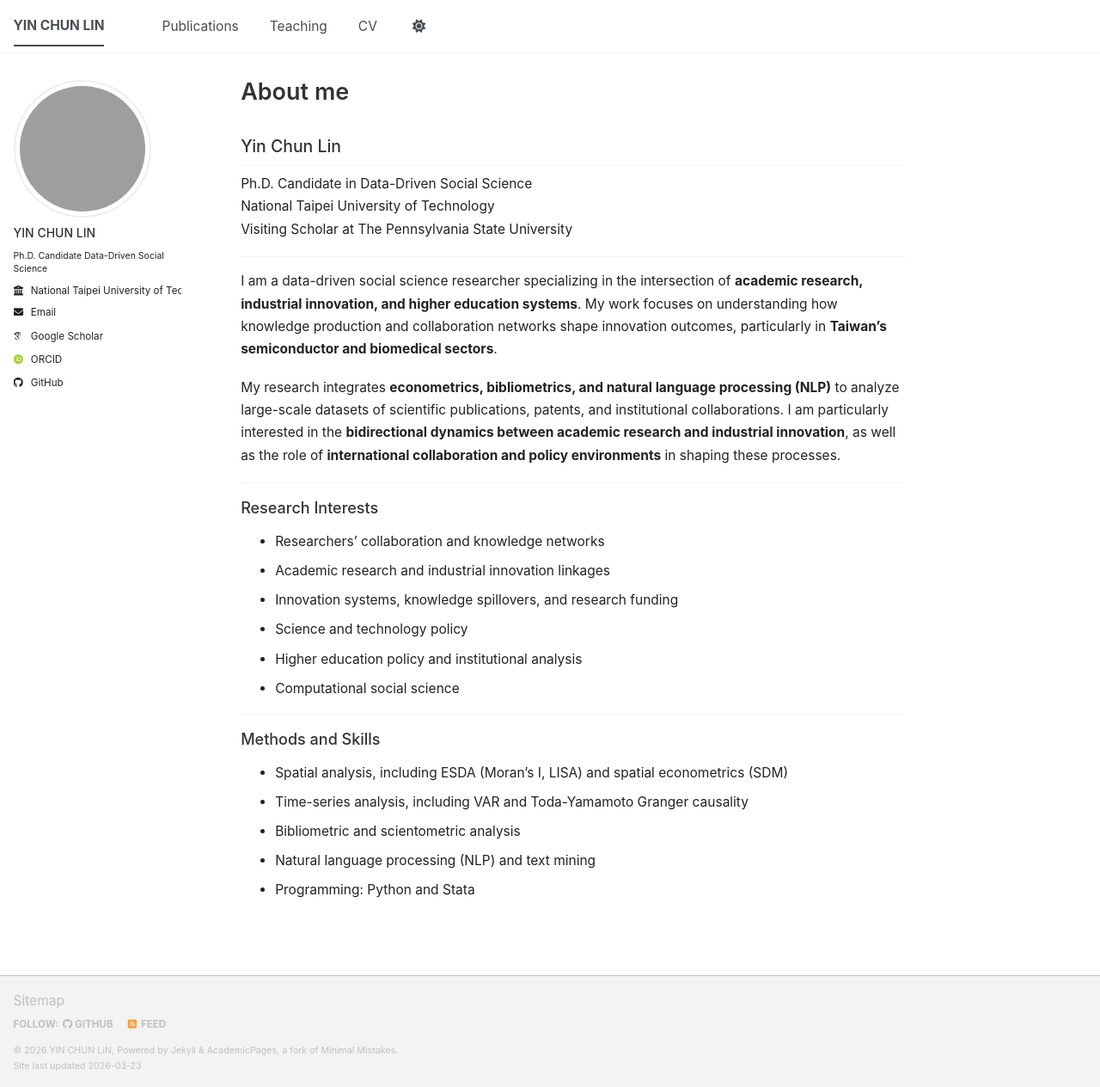
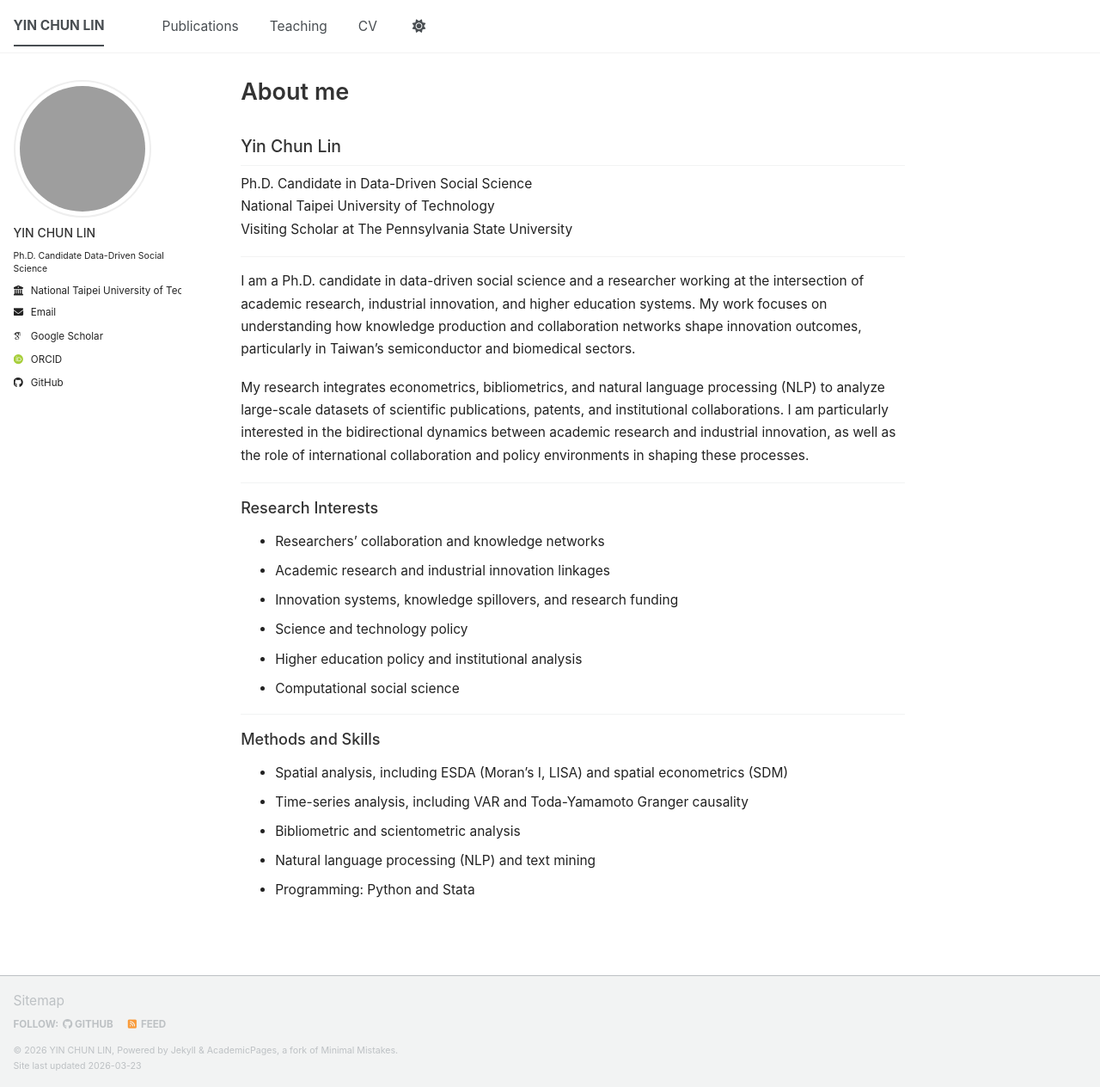
Before and after one commit to Christina0824/yinchun.github.io, a Jekyll site: the page built from _pages/about.md, in a window 1280 px wide and 1264 px high. Shown: the whole window at 86% size. Built offline with Jekyll 4.4.1, drawn with Linux system fonts in a browser that asks for light colours; some web fonts are replaced; a script bundle is joined from its source files by our own code; library files that are not in the unit come from our copies.

Commit message:
Update about.md

```diff
--- a/_pages/about.md
+++ b/_pages/about.md
@@ -14,9 +14,9 @@ Visiting Scholar at The Pennsylvania State University
 
 ---
 
-I am a data-driven social science researcher specializing in the intersection of **academic research, industrial innovation, and higher education systems**. My work focuses on understanding how knowledge production and collaboration networks shape innovation outcomes, particularly in **Taiwan’s semiconductor and biomedical sectors**.
+I am a Ph.D. candidate in data-driven social science and a researcher working at the intersection of academic research, industrial innovation, and higher education systems. My work focuses on understanding how knowledge production and collaboration networks shape innovation outcomes, particularly in Taiwan’s semiconductor and biomedical sectors.
 
-My research integrates **econometrics, bibliometrics, and natural language processing (NLP)** to analyze large-scale datasets of scientific publications, patents, and institutional collaborations. I am particularly interested in the **bidirectional dynamics between academic research and industrial innovation**, as well as the role of **international collaboration and policy environments** in shaping these processes.
+My research integrates econometrics, bibliometrics, and natural language processing (NLP) to analyze large-scale datasets of scientific publications, patents, and institutional collaborations. I am particularly interested in the bidirectional dynamics between academic research and industrial innovation, as well as the role of international collaboration and policy environments in shaping these processes.
 
 ---
 
```
